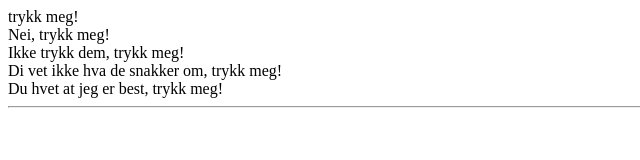
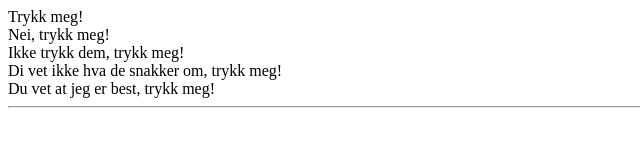
Before and after one commit to Marcus-Bengtsson/UndervisningOppgaver, a plain HTML site: page index.html in a window 1280 px wide. Shown: the full height of the page, 0-640 px from the left. Drawn offline with Linux system fonts and the light colour scheme.

Commit message:
Fixed spelling errors

```diff
--- a/index.html
+++ b/index.html
@@ -7,11 +7,11 @@
     <title>Uke2 Oppgave1</title>
 </head>
 <body>
-    <div onclick="input(this, 'Verdana')">trykk meg!</div>
+    <div onclick="input(this, 'Verdana')">Trykk meg!</div>
     <div onclick="input(this, 'Arial')">Nei, trykk meg!</div>
     <div onclick="input(this, 'Georgia')">Ikke trykk dem, trykk meg!</div>
     <div onclick="input(this, 'Cambria')">Di vet ikke hva de snakker om, trykk meg!</div>
-    <div onclick="input(this, 'Impact')">Du hvet at jeg er best, trykk meg!</div>
+    <div onclick="input(this, 'Impact')">Du vet at jeg er best, trykk meg!</div>
     <hr>
     <div id="output"></div>
 
```
